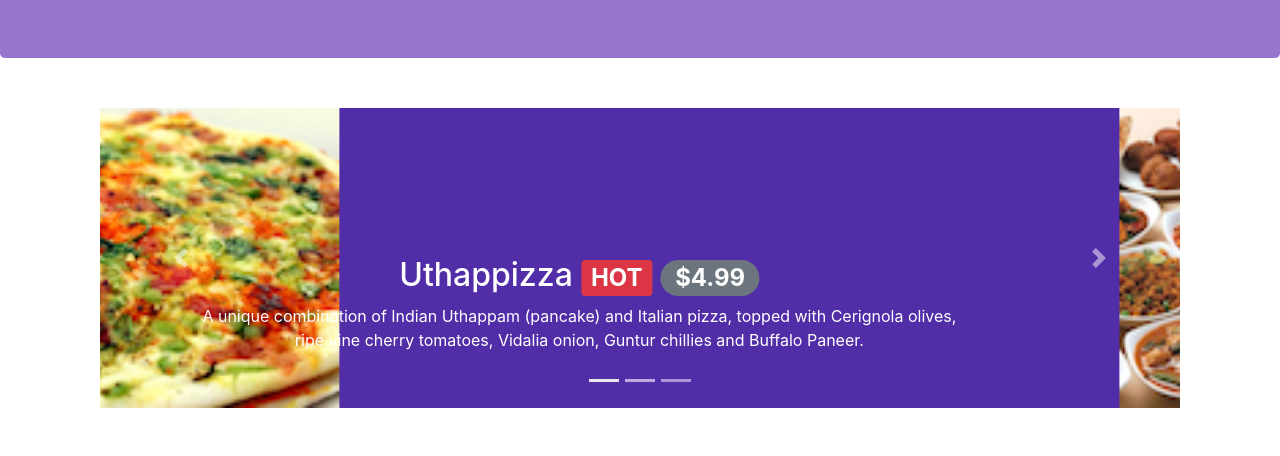
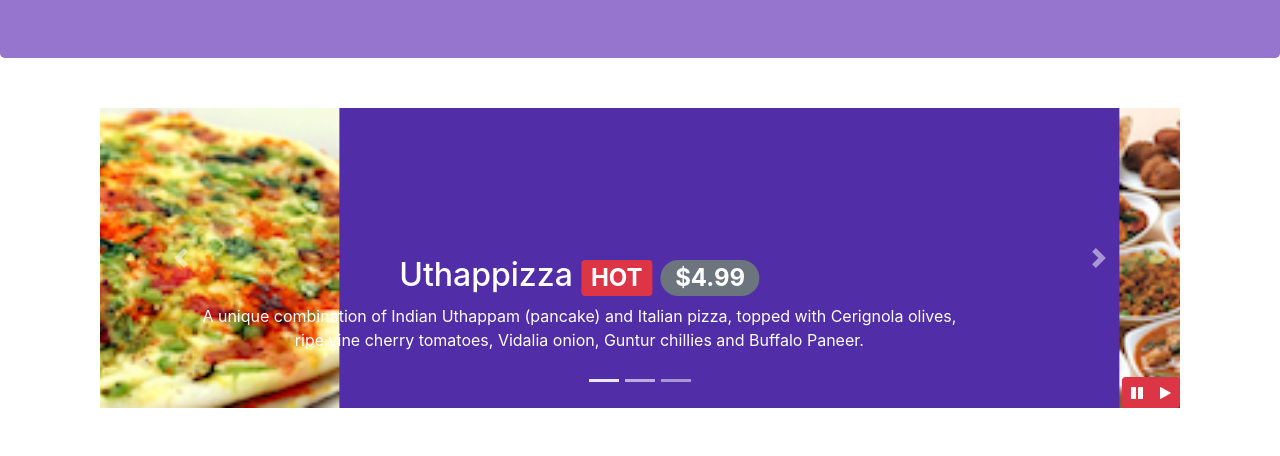
Before and after one commit to jlaidev/Front-End-Web-UI-Frameworks-and-Tools-Bootstrap-4, a website: page conFusion/index.html in a window 1280 px wide. Shown: the part 276-732 px from the top of the page. Drawn offline with nearby package versions, Linux system fonts and the light colour scheme.

Commit message:
add play and pause to carousel in index

```diff
--- a/conFusion/css/styles.css
+++ b/conFusion/css/styles.css
@@ -59,3 +59,12 @@ body {
 	left: 0;
 	min-height: 300px;
 }
+
+#carouselButton {
+	right: 0px;
+	position: absolute;
+	bottom: 0px;
+	z-index: 1;
+}
+
+}
--- a/conFusion/index.html
+++ b/conFusion/index.html
@@ -224,6 +224,14 @@
                     <a class="carousel-control-next" href="#mycarousel" role="button" data-slide="prev">
                         <span class="carousel-control-next-icon"></span>
                     </a>
+                    <div class="btn-group" id="carouselButton">
+                        <button class="btn btn-danger btn-sm" id="carousel-pause">
+                            <span class="fa fa-pause"></span>
+                        </button>
+                        <button class="btn btn-danger btn-sm" id="carousel-play">
+                            <span class="fa fa-play"></span>
+                        </button>
+                    </div>
                 </div>
             </div>
         </div>
@@ -399,6 +407,17 @@
             $(`[data-toggle="tooltip"]`).tooltip();
         });
     </script> -->
+    <script>
+        $(document).ready(function(){
+            $('#mycarousel').carousel({interval:2000});
+            $('#carousel-pause').click(function(){
+                $("#mycarousel").carousel('pause');
+            });
+            $('#carousel-play').click(function(){
+                $("#mycarousel").carousel('cycle');
+            });
+        });
+    </script>
 </body>
 
 </html>
```
